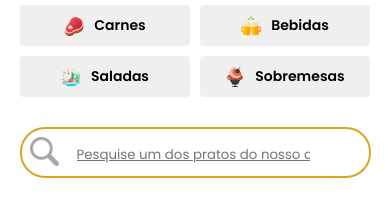
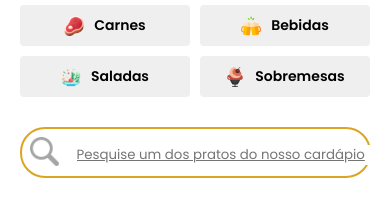
Before and after one commit to Nogmi81/React, a Next.js app in the folder cardapio-restaurante/: page / in a window 390 px wide. Shown: the part 940-1152 px from the top of the page. Built offline with nearby package versions, Linux system fonts and the light colour scheme.

Commit message:
Update CampoDeBusca.module.css

```diff
--- a/cardapio-restaurante/src/app/componentes/CampoDeBusca/CampoDeBusca.module.css
+++ b/cardapio-restaurante/src/app/componentes/CampoDeBusca/CampoDeBusca.module.css
@@ -36,10 +36,10 @@
   }
 
   .campoBusca{
-    max-width: 85%;
+    max-width: 95%;
   }
 
   .campoBusca input{
-    max-width: 85%;
+    max-width: 95%;
   }
 }
```
